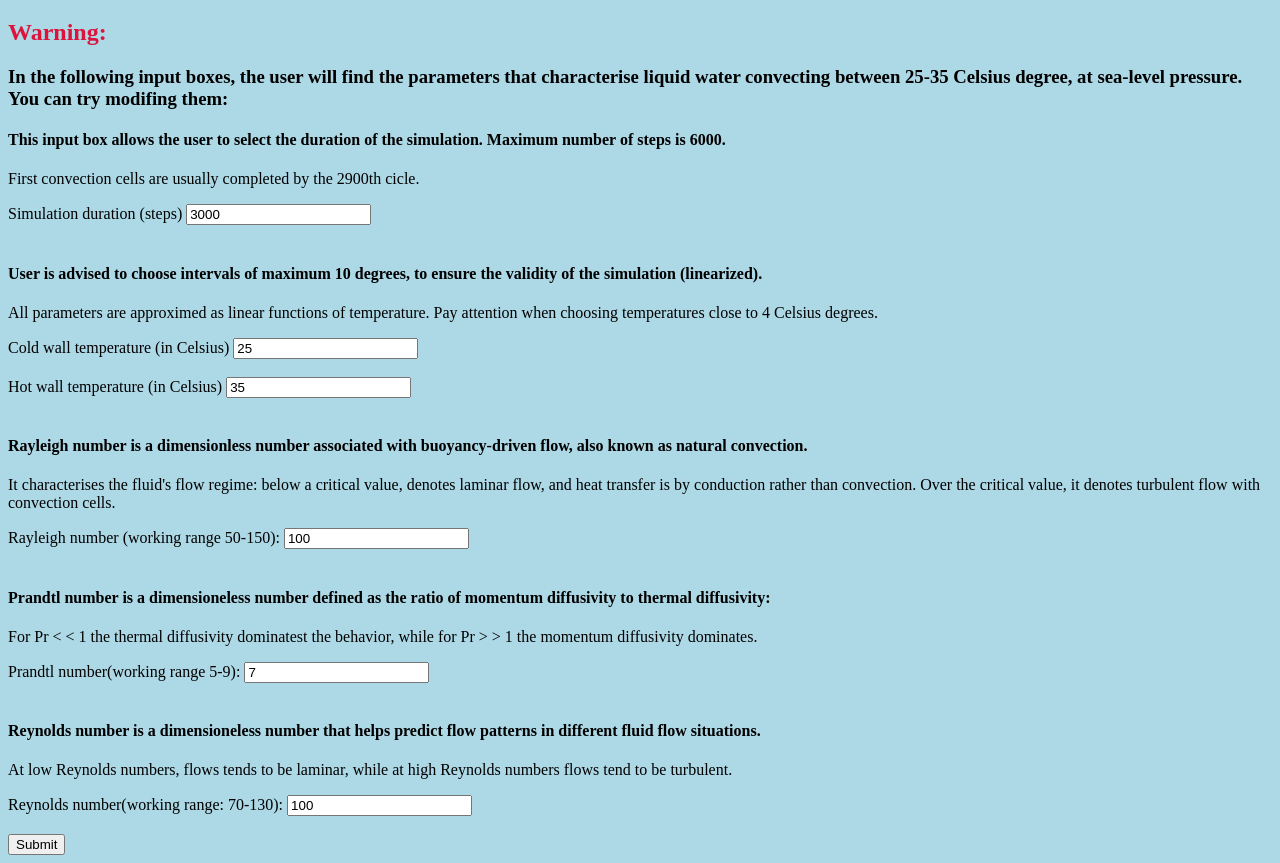
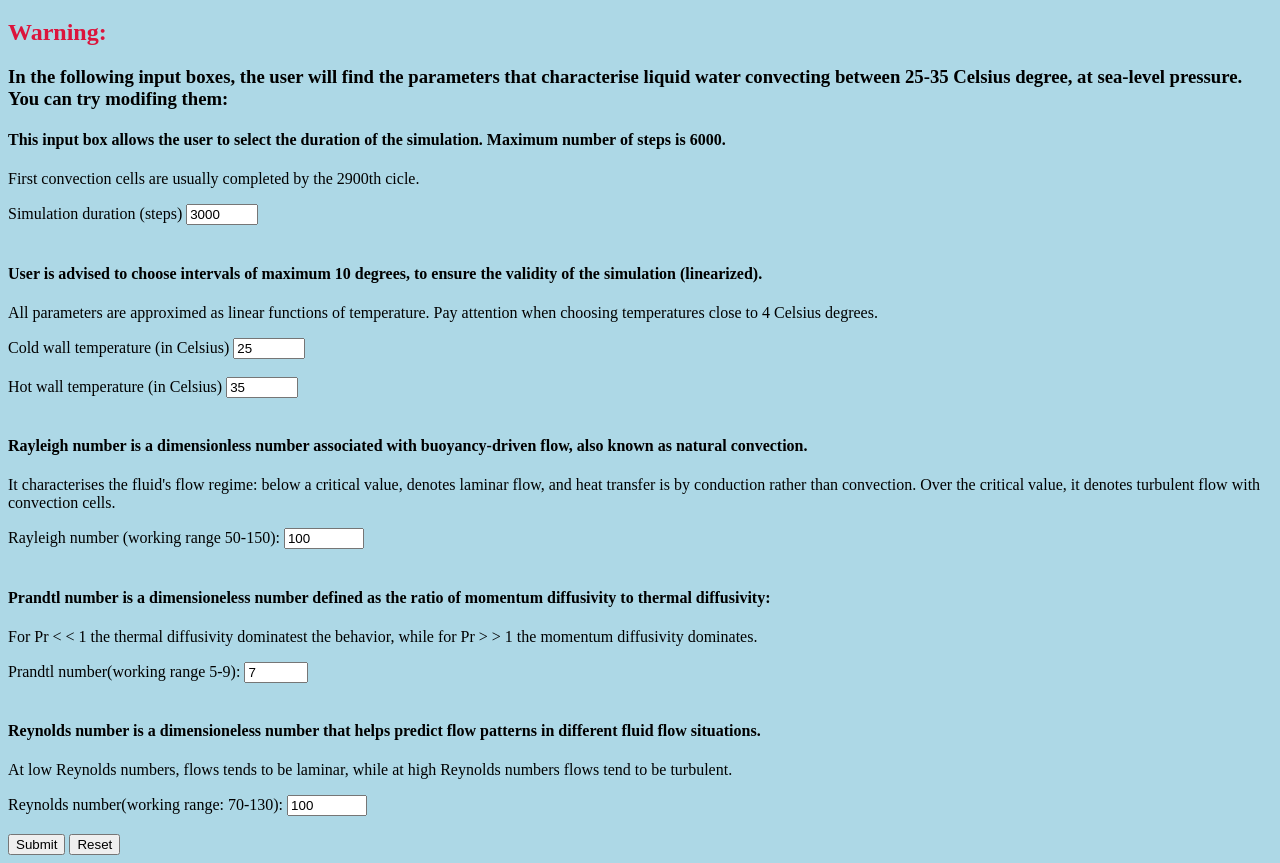
Before and after one commit to diamant711/Rayleigh-Benard-Convection-Simulator, a plain HTML site: page cnt/Setup_page.html in a window 1280 px wide. Shown: the part 61-924 px from the top of the page. Drawn offline with Linux system fonts and the light colour scheme.

Commit message:
Added input control in Setup_page.html

```diff
--- a/cnt/Setup_page.html
+++ b/cnt/Setup_page.html
@@ -3,6 +3,23 @@
   <head>
     <link rel="icon" href="data:,">
     <title> Setup Convection Parameters </title>
+    <script type="text/javascript">
+      function validateForm() {
+        let cwt = document.forms["myForm"]["cwt"].value;
+        let hwt = document.forms["myForm"]["hwt"].value;
+        if (cwt > hwt) {
+          //innerHTML flashing red
+          return false;
+        } else if (cwt == hwt) {
+          //innerHTML flashing red
+          return false;
+        } else if ((hwt - cwt) > 10 ) {
+          //innerHTML flashing red
+          return false;
+        }
+        return true;
+      }
+    </script>
     <style language="text/css">
       body {
         background-color: lightblue;
@@ -20,12 +37,12 @@
                           at sea-level pressure.
                           You can try modifing them: </h3>
 
-      <form action="" method="get" autocomplete="on">
+      <form id="myForm" action="" method="get" autocomplete="on" onsubmit="return validateForm()">
 
       <h4 id="time" > This input box allows the user to select the duration of the simulation. Maximum number of steps is 6000. </h4>
       <p id="time_2"> First convection cells are usually completed by the 2900th cicle.  </p>
       <label for= "steps">Simulation duration (steps)</label>
-      <input type="text" placeholder="3000" id="steps" name="steps" value=3000><br><br>
+      <input type="number" placeholder="3000" id="steps" name="steps" value=3000 step=1 max=5000 min=1 required><br><br>
 
       <h4 id="warning_three"> User is advised to choose intervals of maximum 10 degrees, to ensure the validity
                               of the simulation (linearized). </h4>
@@ -33,9 +50,9 @@
                            Pay attention when choosing temperatures close to 4 Celsius degrees. </p>
 
       <label for="cwt">Cold wall temperature (in Celsius)</label>
-      <input type="text" placeholder="25" id="cwt" name="cwt" value=25><br><br>
+      <input type="number" placeholder="25" id="cwt" name="cwt" value=25 step=0.1 max=98 min=4 required><br><br>
       <label for="hwt">Hot wall temperature (in Celsius)</label>
-      <input type="text" placeholder="35" id="hwt" name="hwt" value=35><br><br>
+      <input type="number" placeholder="35" id="hwt" name="hwt" value=35 step=0.1 max=99 min=15 required><br><br>
 
       <h4 id="RAY" > Rayleigh number is a dimensionless number associated
                      with buoyancy-driven flow, also known as natural convection. </h4>
@@ -44,7 +61,7 @@
                      conduction rather than convection. Over the critical value,
                      it denotes turbulent flow with convection cells. </p>
       <label for="Ray"> Rayleigh number (working range 50-150):</label>
-      <input type="text" placeholder="100" id="Ray" name="Ray" value=100><br><br>
+      <input type="number" placeholder="100" id="Ray" name="Ray" value=100 step=0.1 max=150 min=50 required><br><br>
 
       <h4 id="PR" >Prandtl  number is a dimensioneless number defined
                    as the ratio of momentum diffusivity
@@ -52,16 +69,17 @@
       <p id="PR_2" > For Pr < < 1 the thermal diffusivity dominatest the behavior, while for
                       Pr > > 1 the momentum diffusivity dominates.  </p>
       <label for="Pr">Prandtl number(working range 5-9):</label>
-      <input type="text" placeholder="7" id="Pr" name="Pr" value=7><br><br>
+      <input type="number" placeholder="7" id="Pr" name="Pr" value=7 step=0.1 max=9 min=5 required><br><br>
 
       <h4 id="REY" >Reynolds number is a dimensioneless number that
                     helps predict flow patterns in different fluid flow situations. </h4>
       <p id="REY_2" > At low Reynolds numbers, flows tends to be laminar,
                        while at high Reynolds numbers flows tend to be turbulent. </p>
       <label for="Rey">Reynolds number(working range: 70-130):</label>
-      <input type="text" placeholder="100" id="Rey" name="Rey" value=100><br><br>
+      <input type="number" placeholder="100" id="Rey" name="Rey" value=100 step=0.1 max=130 min=70 required><br><br>
 
       <input type="submit" value="Submit">
+      <input type="reset">
     </form>
   </body>
 </html>
```
Also changed, not shown: cnt/Process_page.html (+0 -1 lines), 1 other file.
